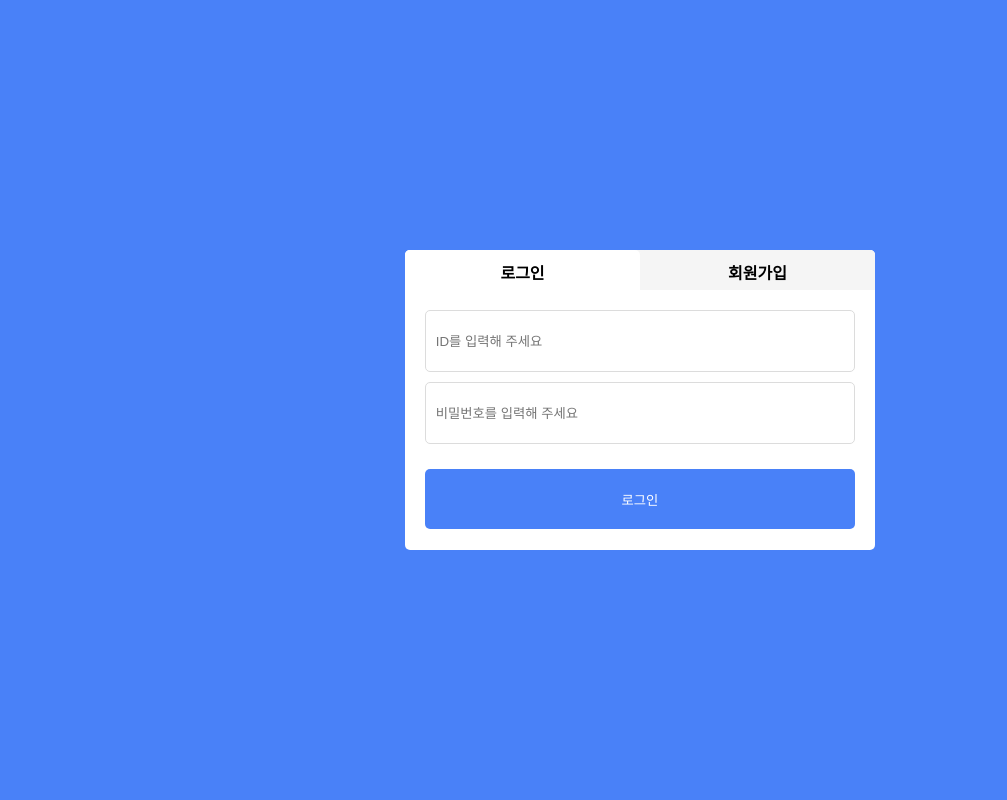
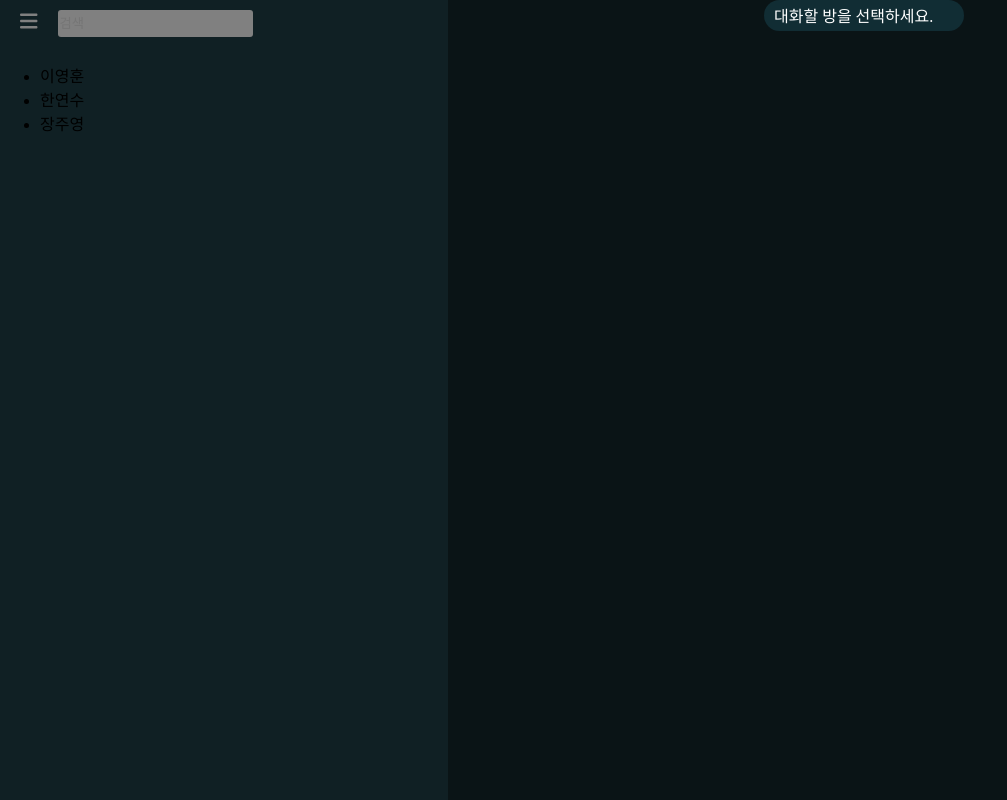
Before and after one commit to nyhwbh/tellegram_go, a Vue app in the folder front-end/: page / in a window 1280 px wide. Shown: the whole page, without its empty margins (0-1007 px from the left). Built offline with nearby package versions, Linux system fonts and the light colour scheme.

Commit message:
add chatting page

```diff
--- a/front-end/src/App.vue
+++ b/front-end/src/App.vue
@@ -15,7 +15,7 @@ export default {
   },
   data(){
     return{
-      loggedIn: true
+      loggedIn: false
     }
   }
 
--- a/front-end/src/components/TG-ChattingPage.vue
+++ b/front-end/src/components/TG-ChattingPage.vue
@@ -1,15 +1,112 @@
 <template>
-  <h1>
-    Chatting Page
-  </h1>
+  <div class="chatting">
+    <div class="chatting_list">
+      <div class="chatting_menu" v-show="!menuOn">
+        <section class="chatting_menu_search">
+          <i class="fa-solid fa-bars"></i>
+        </section>
+        <section class="chatting_menu_search">
+          <input class="chatting_list_search " type="text" placeholder="검색">
+        </section>
+      </div>
+      <div class="chatting_list_friends">
+        <ul>
+          <li>이영훈</li>
+          <li>한연수</li>
+          <li>장주영</li>
+        </ul>
+      </div>
+    </div>
+    <div class="chatting_list_menu" v-show="menuOn">
+    </div>
+    <div class="chatting_room">
+      <div class="chatting_room_none">
+        <section>대화할 방을 선택하세요.</section>
+      </div>
+      <div class="chatting_room_single">
+
+      </div>
+      <div class="chatting_room_multi">
+
+      </div>
+    </div>
+
+  </div>
 </template>
 
 <script>
 export default {
-
+  data() {
+    return {
+      menuOn : false
+    }
+  }
 }
 </script>
 
 <style>
+.chatting{
+  display: flex;
+  flex-direction: row;
+  margin: 0;
+  width: 100vw;
+  height: 100vh;
+}
 
+.chatting_list{
+  display: flex;
+  flex-direction: column;
+  background-color: #102024;
+  width: 35%;
+}
+
+.chatting_menu{
+  display: flex;
+  flex-direction: row;
+  padding: 10px 0px;
+}
+
+.chatting_menu:nth-child(1) {flex-grow: 0;}
+.chatting_menu:nth-child(2) {flex-grow: 1;}
+
+.chatting_menu_search{
+  color: gray;
+  font-size: 20px;
+  margin-left: 20px;
+}
+
+.chatting_menu_search > input{
+  flex-shrink: 0;
+  margin-right: 10px;
+  border-radius: 3px;
+  height: 25px;
+  background-color: grey;
+  border: 0px solid grey;
+  color:#0a1416
+}
+
+.chatting_list_search{
+  width: 100%;
+}
+
+.chatting_room{
+  background-color: #0a1416;
+  width: 65%;
+}
+
+.chatting_room_none{
+  display: flex;
+  justify-content: center;
+  align-items: center;
+}
+
+.chatting_room_none > section {
+  display: block;
+  width: 180px;
+  height: 25px;
+  padding : 3px 10px;
+  color : white;
+  background-color: #112d34;
+  border-radius: 25px;
+}
 </style>
```
